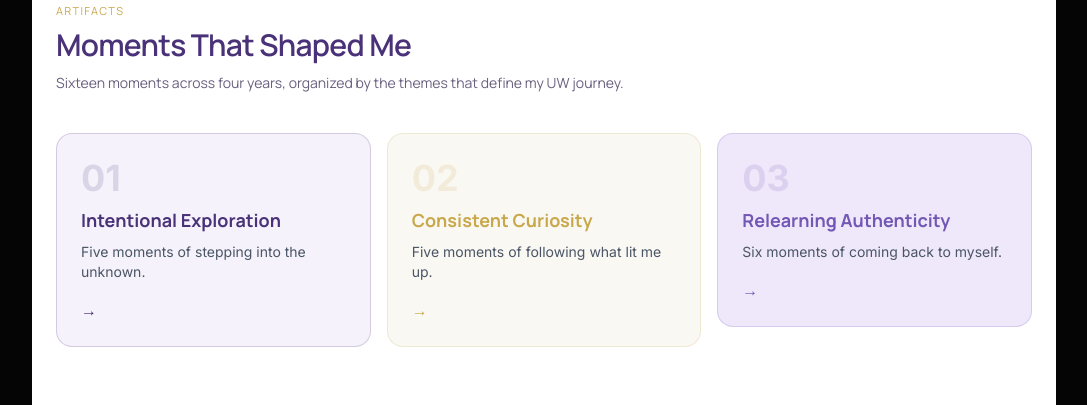
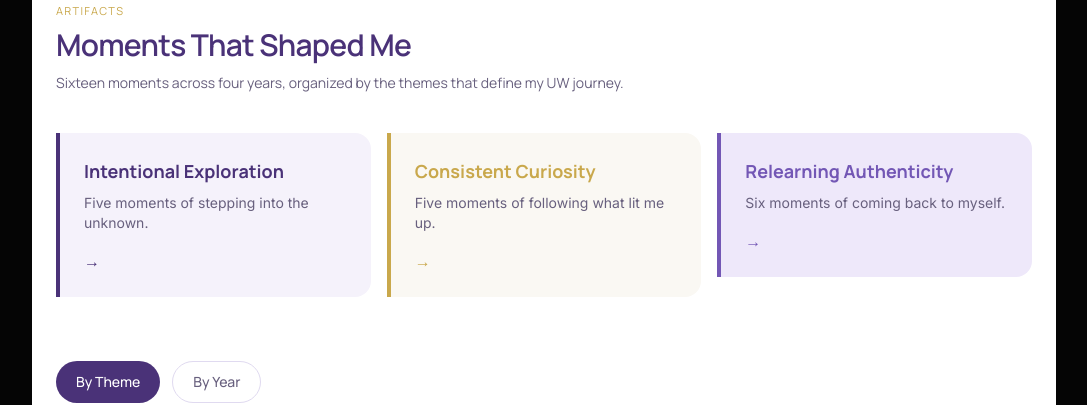
Before and after one commit to ivadhooria2004/portfolio-iva-dhooria, a Next.js app: page /honors-portfolio in a window 1280 px wide. Shown: the part 2740-3145 px from the top of the page, without its empty margins (96-1183 px from the left). Built offline with nearby package versions, Linux system fonts and the light colour scheme.

Commit message:
Update ArtifactsSection.jsx

```diff
--- a/app/honors-portfolio/ArtifactsSection.jsx
+++ b/app/honors-portfolio/ArtifactsSection.jsx
@@ -147,24 +147,37 @@ function ArtifactTile({ artifact }) {
 function ThemeNavCard({ themeKey }) {
   const config = themeConfig[themeKey];
 
+  const cardStyles = {
+    exploration: { bg: "#F5F2FB", darkBg: "#2A2040", border: "#4A3278" },
+    curiosity: { bg: "#FAF8F3", darkBg: "#2A2218", border: "#C9A84C" },
+    authenticity: { bg: "#EEE8FA", darkBg: "#1E1A30", border: "#7357B5" },
+  };
+
+  const style = cardStyles[themeKey];
+
   return (
     <Link href={config.path}>
       <div
-        className="rounded-2xl p-6 cursor-pointer transition-all duration-200 hover:shadow-lg hover:-translate-y-0.5"
+        className="rounded-r-2xl p-6 cursor-pointer transition-all duration-200 hover:-translate-y-0.5"
         style={{
-          backgroundColor: config.lightBg,
-          border: `1px solid ${config.color}33`,
-          borderColor: `${config.color}33`,
+          backgroundColor: style.bg,
+          borderLeft: `4px solid ${style.border}`,
+          boxShadow: "0 0 0 0 rgba(0, 0, 0, 0.15)",
+        }}
+        onMouseEnter={(e) => {
+          e.currentTarget.style.boxShadow = "0 4px 16px rgba(0, 0, 0, 0.15)";
+        }}
+        onMouseLeave={(e) => {
+          e.currentTarget.style.boxShadow = "0 0 0 0 rgba(0, 0, 0, 0.15)";
         }}
       >
-        <div className="text-4xl font-bold opacity-15 mb-2" style={{ color: config.color }}>
-          {config.number}
-        </div>
-        <h3 className="font-display font-bold text-lg mb-2" style={{ color: config.color }}>
+        <h3 className="font-display font-bold text-lg mb-2" style={{ color: style.border }}>
           {config.label}
         </h3>
-        <p className="text-sm text-gray-600 mb-4">{config.description}</p>
-        <div style={{ color: config.color }}>→</div>
+        <p className="text-sm mb-4" style={{ color: "#68607E" }}>
+          {config.description}
+        </p>
+        <div style={{ color: style.border }}>→</div>
       </div>
     </Link>
   );
```
